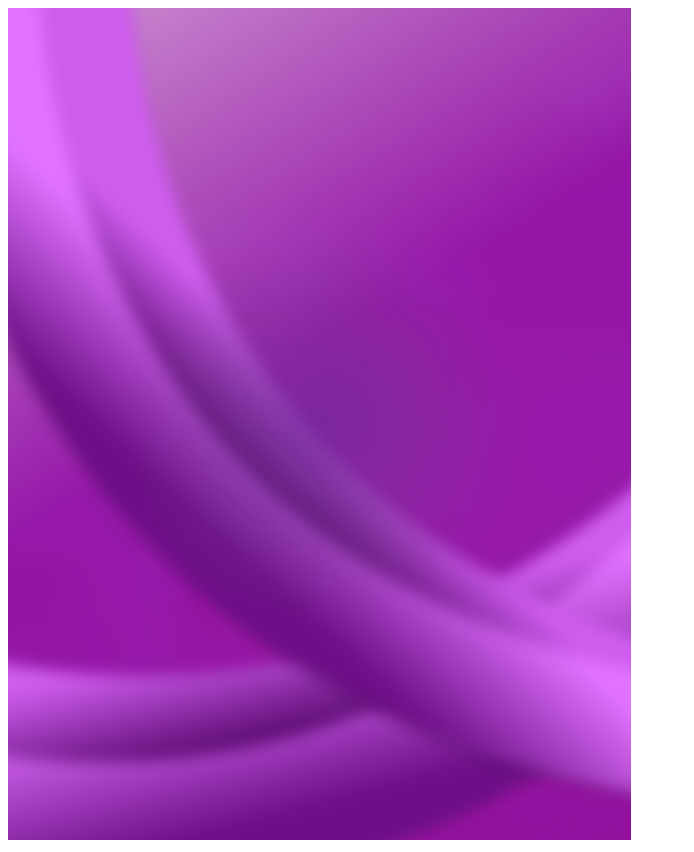
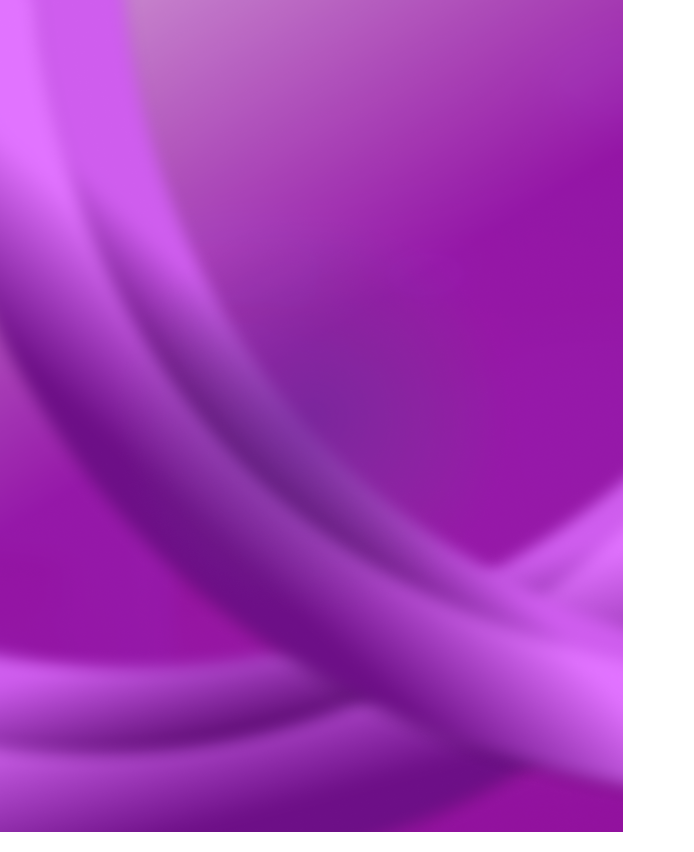
Before and after one commit to Thanason-NewDev/PEA-Auction-System, a plain HTML site: page index.html in a window 1280 px wide. Shown: the whole page, without its empty margins (0-694 px from the left). Drawn offline with Linux system fonts and the light colour scheme.

Commit message:
Update index.html

```diff
--- a/index.html
+++ b/index.html
@@ -2,7 +2,7 @@
 <head>
 
 </head>
-<body>
+<body style="margin: 0%;">
     <div style="width: auto;">
         <div style="width: 50%;">
             <img src="img/PurpleBG.png">
```
